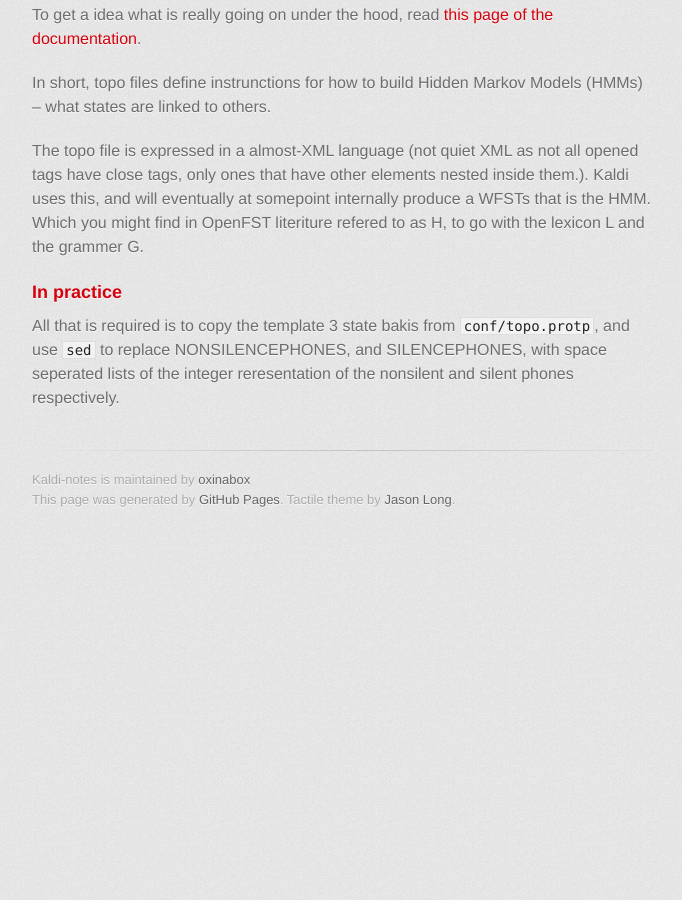
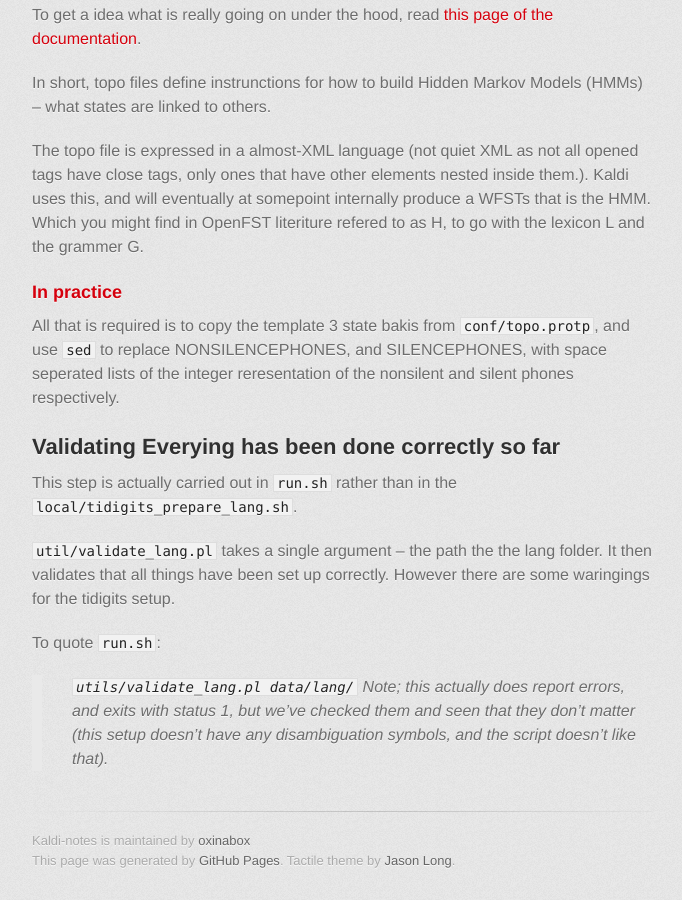
Before and after one commit to oxinabox/Kaldi-Notes, a Jekyll site: the page built from tidigits/lang_prep.md, in a window 1280 px wide and 900 px high, scrolled down 5337 px. Shown: the whole window, without its empty margins (298-980 px from the left). Built offline with Jekyll 4.4.1, drawn with Linux system fonts in a browser that asks for light colours; some web fonts are replaced; Markdown is read by kramdown in place of the engine named in the settings; before the commit the page ends 5876 px from its top, so only the background shows below that.

Commit message:
=quick submission.

````diff
--- a/tidigits/lang_prep.md
+++ b/tidigits/lang_prep.md
@@ -172,3 +172,17 @@ The topo file is expressed in a almost-XML language (not quiet XML as not all op
 ###In practice
 All that is required is to copy the template 3 state bakis from `conf/topo.protp`,
 and use `sed` to replace NONSILENCEPHONES, and SILENCEPHONES, with space seperated lists of the integer reresentation of the nonsilent and silent phones respectively.
+
+##Validating Everying has been done correctly so far
+This step is actually carried out in `run.sh` rather than in the `local/tidigits_prepare_lang.sh`.
+
+`util/validate_lang.pl` takes a single argument -- the path the the lang folder.
+It then validates that all things have been set up correctly.
+However there are some waringings for the tidigits setup.
+
+To quote `run.sh`:
+>```utils/validate_lang.pl data/lang/ ```
+> Note; this actually does report errors,
+> and exits with status 1, but we've checked them and seen that they
+> don't matter (this setup doesn't have any disambiguation symbols,
+> and the script doesn't like that).
````
